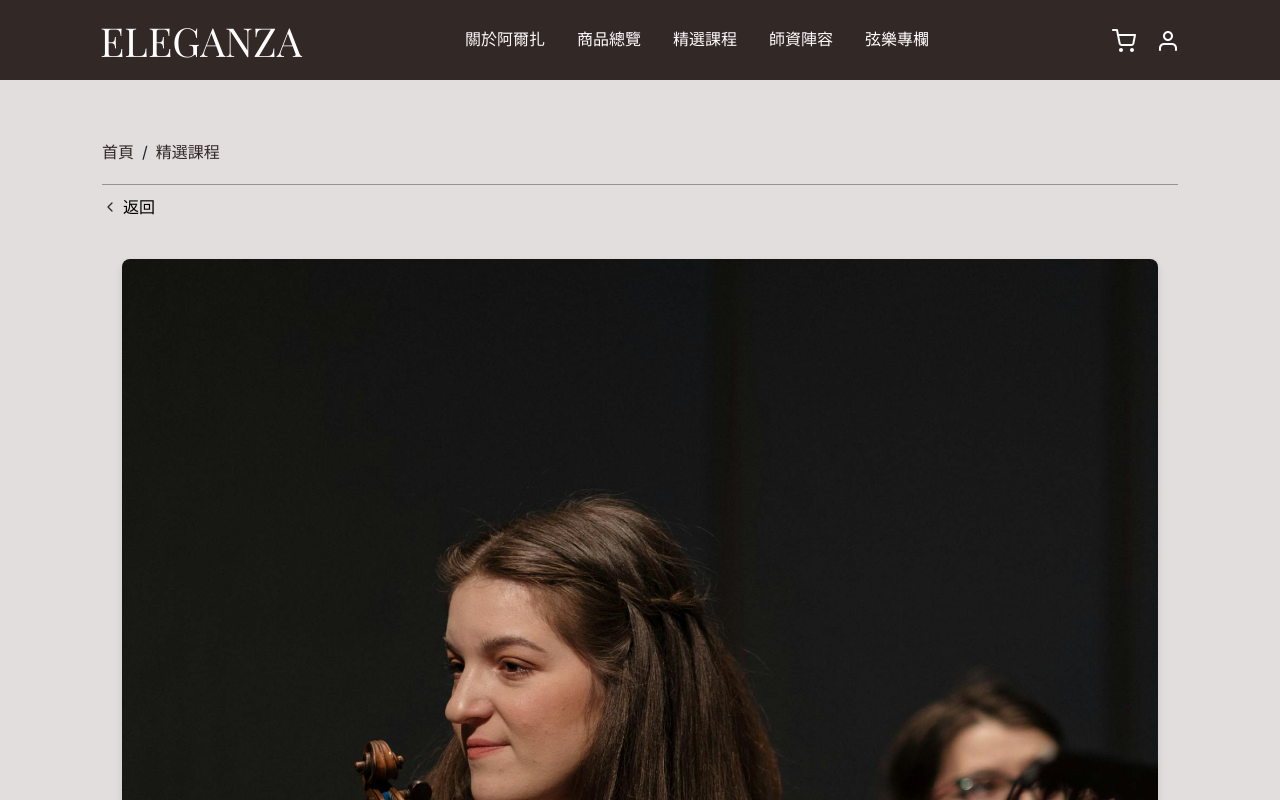
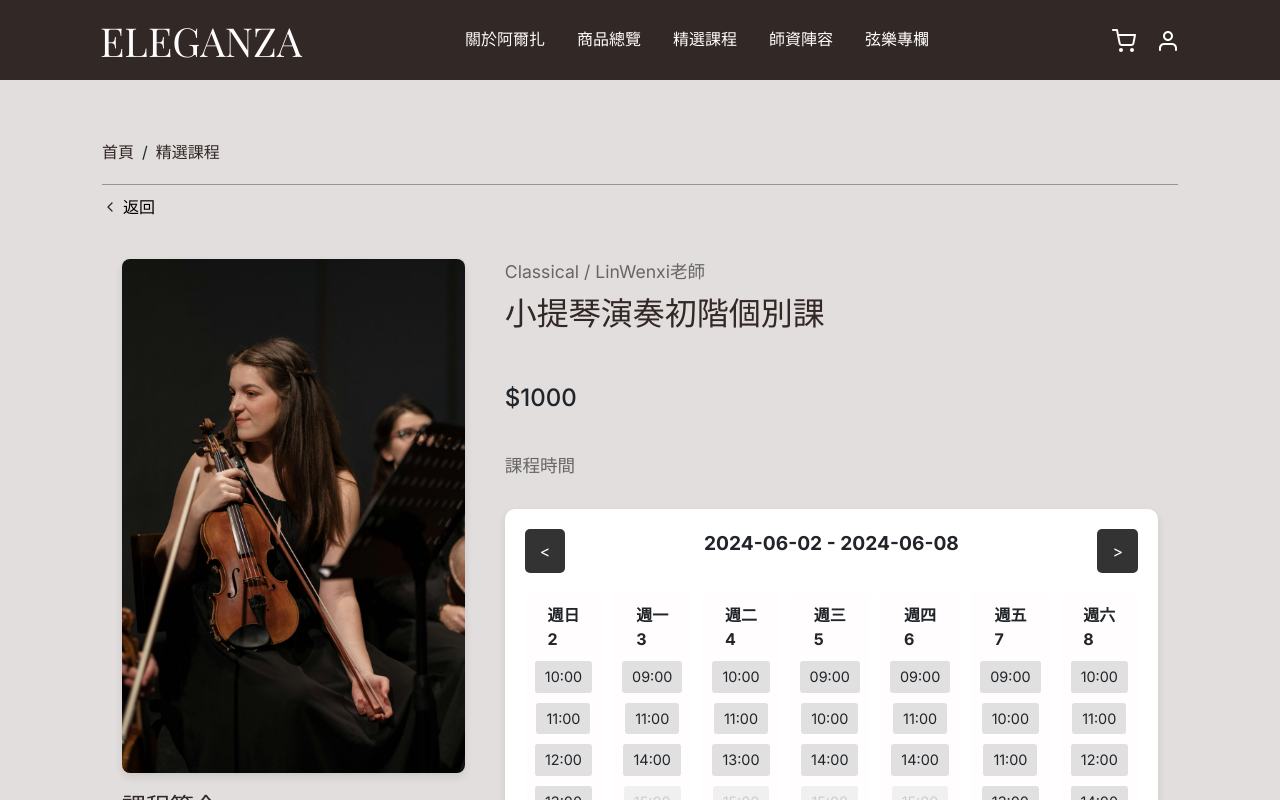
Before and after one commit to landylin000/0514-, a Next.js app in the folder eleganza-next/: page /course/course.module in a window 1280 px wide. Shown: the top 800 px of the page. Built offline with nearby package versions, Linux system fonts and the light colour scheme; no server answers.

Commit message:
fix: adjust the layout of detail page on desktop

```diff
--- a/eleganza-next/pages/course/detail.module.scss
+++ b/eleganza-next/pages/course/detail.module.scss
@@ -20,8 +20,14 @@
 .course-details-container {
   width: 100%;
   display: flex;
-  flex-direction: column;
+  flex-direction: row;
   margin-top: 10px;
+}
+
+@media (max-width: 375px) {
+  .course-details-container {
+    flex-direction: column;
+  }
 }
 
 .comments-container {
```
